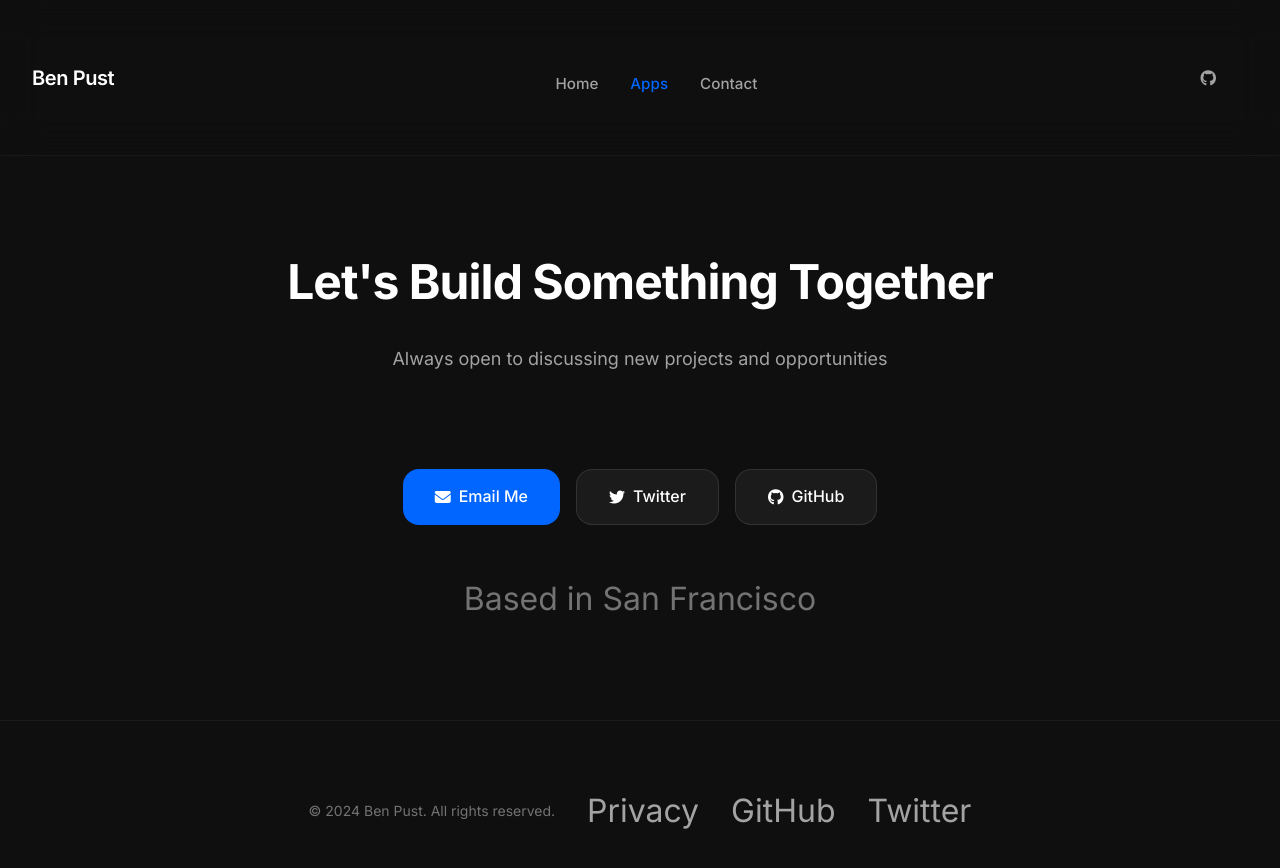
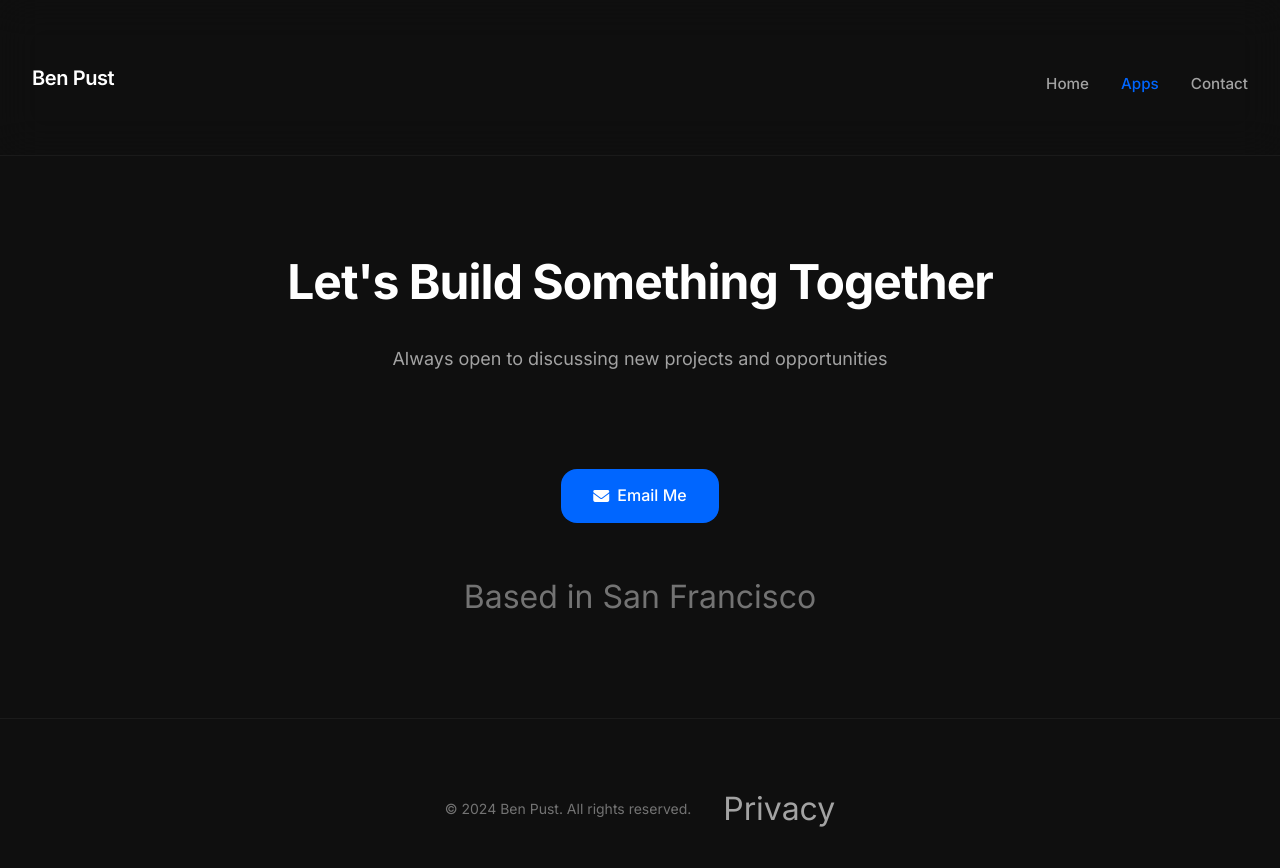
Before and after one commit to BenPust/personal-website, a Jekyll site: the page built from index.html, in a window 1280 px wide and 900 px high, scrolled down 1671 px. Shown: the top 868 px of the window. Built offline with Jekyll 4.4.1, drawn with Linux system fonts in a browser that asks for light colours.

Commit message:
Remove Twitter and GitHub links from site

```diff
--- a/_layouts/clean.html
+++ b/_layouts/clean.html
@@ -126,11 +126,6 @@
                 <li><a href="#apps">Apps</a></li>
                 <li><a href="#contact">Contact</a></li>
             </ul>
-            <div class="nav-actions">
-                <a href="https://github.com/{{ site.github_username }}" class="btn btn-ghost" target="_blank">
-                    <i class="fab fa-github"></i>
-                </a>
-            </div>
         </div>
     </nav>
 
@@ -246,14 +241,6 @@
                         <i class="fas fa-envelope"></i>
                         Email Me
                     </a>
-                    <a href="https://twitter.com/{{ site.twitter_username }}" class="btn btn-secondary" target="_blank">
-                        <i class="fab fa-twitter"></i>
-                        Twitter
-                    </a>
-                    <a href="https://github.com/{{ site.github_username }}" class="btn btn-secondary" target="_blank">
-                        <i class="fab fa-github"></i>
-                        GitHub
-                    </a>
                 </div>
 
                 <p style="color: #737373;">Based in {{ site.your_city }}</p>
@@ -267,8 +254,6 @@
             <p class="footer-copyright">© 2024 {{ site.your_name }}. All rights reserved.</p>
             <div class="footer-links">
                 <a href="/privacypolicy">Privacy</a>
-                <a href="https://github.com/{{ site.github_username }}">GitHub</a>
-                <a href="https://twitter.com/{{ site.twitter_username }}">Twitter</a>
             </div>
         </div>
     </footer>
```
